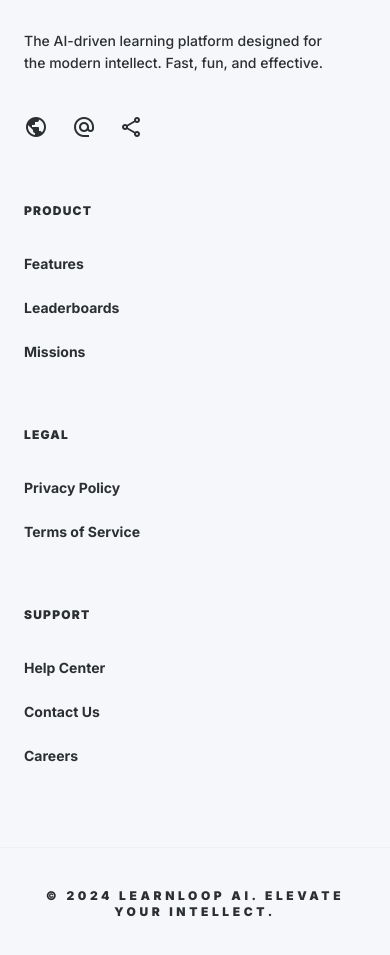
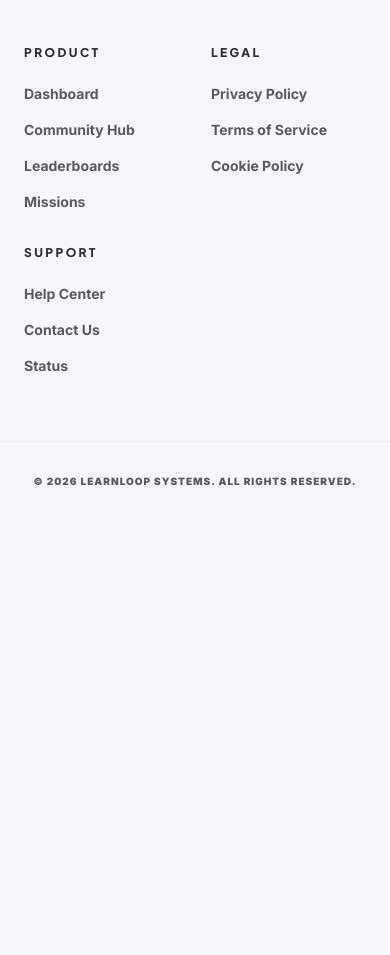
Before and after one commit to nwhator/LearnLoop, a Next.js app: page / in a window 390 px wide. Shown: the part 6069-7024 px from the top of the page. After the commit the page ends 6590 px from the top, so only its background shows below. Built offline with nearby package versions, Linux system fonts and the light colour scheme.

Commit message:
Update page.tsx Adding global public footer

```diff
--- a/app/page.tsx
+++ b/app/page.tsx
@@ -2,6 +2,7 @@
 
 import { motion } from "framer-motion";
 import Link from "next/link";
+import PublicFooter from "@/components/PublicFooter";
 import { useEffect, useState } from "react";
 
 export default function LandingPage() {
@@ -241,42 +242,7 @@ export default function LandingPage() {
         </section>
       </main>
 
-      {/* 7. Footer */}
-      <footer className="bg-surface-container-low border-t border-surface-container w-full pt-32">
-        <div className="max-w-7xl mx-auto w-full py-20 px-6 grid grid-cols-1 md:grid-cols-4 gap-16">
-          <div className="col-span-1 md:col-span-1">
-            <div className="text-3xl font-black text-on-surface mb-8 tracking-tighter font-headline">LearnLoop</div>
-            <p className="text-on-surface-variant text-sm mb-10 max-w-xs leading-relaxed font-medium">The AI-driven learning platform designed for the modern intellect. Fast, fun, and effective.</p>
-            <div className="flex gap-6">
-              {['public', 'alternate_email', 'share'].map(icon => (
-                 <span key={icon} className="material-symbols-outlined text-on-surface-variant/40 hover:text-primary cursor-pointer transition-colors text-2xl">{icon}</span>
-              ))}
-            </div>
-          </div>
-
-            {[
-              { title: "Product", links: ["Features", "Leaderboards", "Missions"] },
-              { title: "Legal", links: [{ label: "Privacy Policy", href: "/privacy" }, { label: "Terms of Service", href: "/terms" }] },
-              { title: "Support", links: ["Help Center", "Contact Us", "Careers"] }
-            ].map((col, idx) => (
-              <div key={idx}>
-                <p className="font-black text-on-surface uppercase tracking-widest text-xs mb-8">{col.title}</p>
-                <ul className="space-y-5">
-                  {col.links.map((link: any) => (
-                    <li key={typeof link === 'string' ? link : link.label}>
-                      <Link className="text-on-surface-variant hover:text-primary font-bold text-sm transition-colors" href={typeof link === 'string' ? "#" : link.href}>
-                        {typeof link === 'string' ? link : link.label}
-                      </Link>
-                    </li>
-                  ))}
-                </ul>
-              </div>
-            ))}
-        </div>
-        <div className="max-w-7xl mx-auto px-6 py-10 border-t border-surface-container">
-          <p className="text-on-surface-variant/40 text-xs font-black uppercase tracking-[0.3em] text-center">© 2024 LearnLoop AI. Elevate your intellect.</p>
-        </div>
-      </footer>
+      <PublicFooter />
     </div>
   );
 }
```
